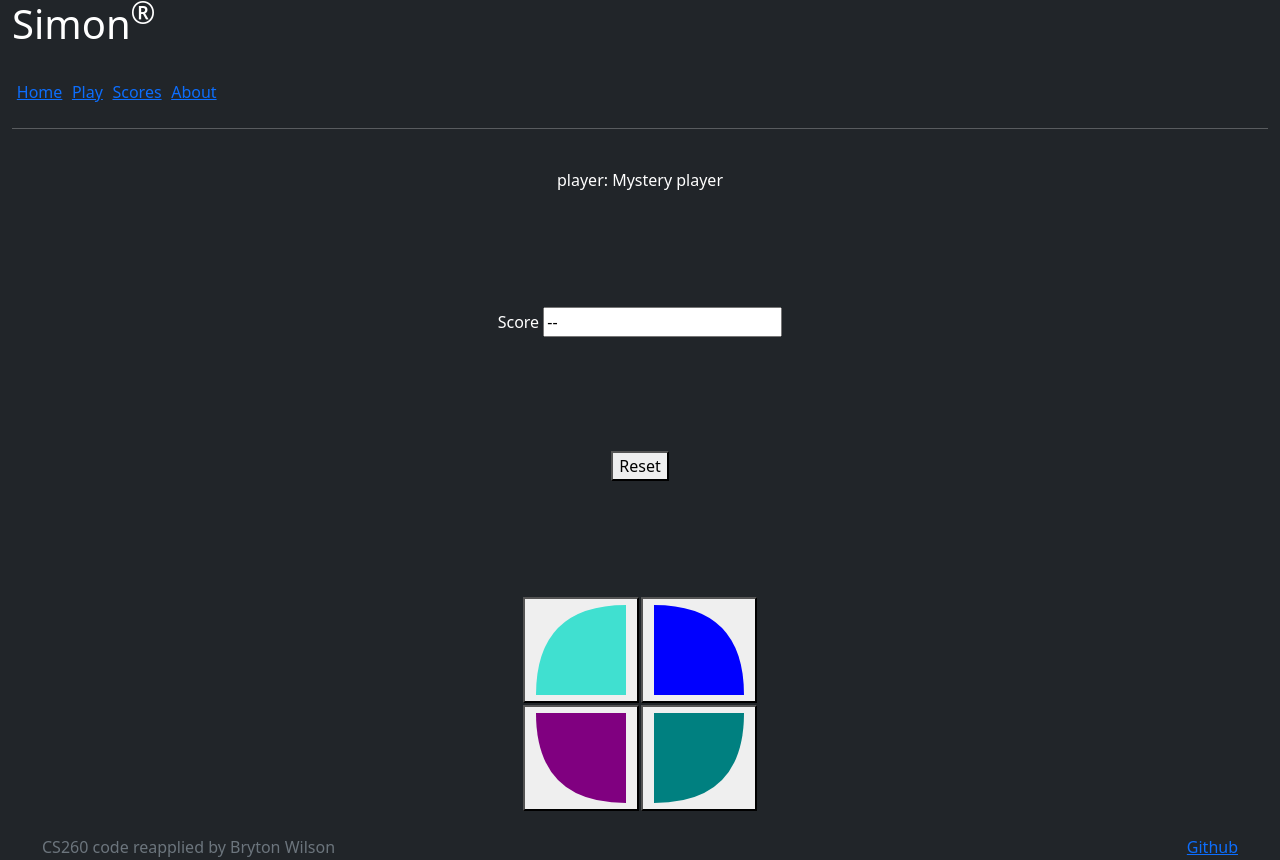
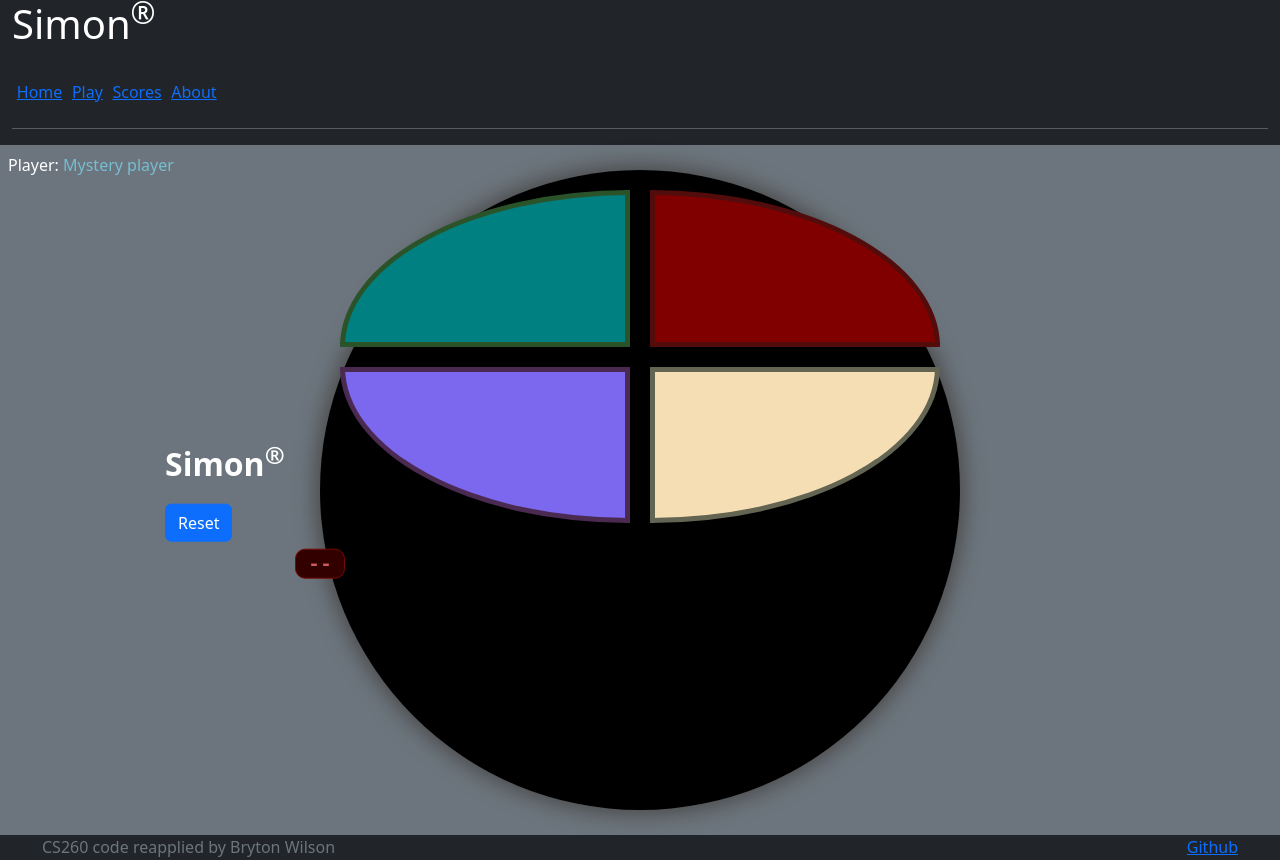
Before and after one commit to BrtWilson/simon, a plain HTML site: page play.html in a window 1280 px wide. Drawn offline with nearby package versions, Linux system fonts and the light colour scheme.

Commit message:
css play flawed/incomplete?

```diff
--- a/main.css
+++ b/main.css
@@ -43,12 +43,6 @@
     float: right;
 }
 
-.center {
-    top: 50%;
-    left: 50%;
-    transform: translateX(-50%) translateX(-50%);
-}
-
 #home_div {
     padding: 50px 50px 50px 50px;
     border-radius: 70px;
@@ -57,3 +51,114 @@
 #about_div {
     max-width: 700px;
 }
+
+.center {
+    top: 50%;
+    left: 50%;
+    transform: translateX(-50%) translateY(-50%);
+}
+
+.players {
+    flex: 1;
+    width: 100%;
+    padding: 0.5em;
+}
+
+.player-name {
+    color: rgb(118, 190, 210);
+}
+
+.game {
+    background-color: rgb(0, 0, 0);
+    border-radius: 50%;
+    box-shadow: 0 0 20px 5px rgb(75, 75, 75);
+    width: 80vw;
+    height: 80vw;
+    position: absolute;
+    min-width: 350px;
+    min-height: 350px;
+    max-width: min(80vmin, 1000px);
+    max-height: min(80vmin, 1000px);
+}
+
+.button-container {
+    width: 100%;
+    height: 100%;
+    display: grid;
+    grid-template-columns: 1fr 1fr;
+    gap: 20px;
+}
+
+.button-top-left {
+    border-radius: 100% 0 0 0;
+    margin: 20px 0 0 20px;
+    background-color: teal;
+    border: thick solid rgb(43, 83, 42);
+}
+
+.button-top-right {
+    border-radius: 0 100% 0 0;
+    margin: 20px 20px 0 0;
+    background-color: maroon;
+    border: thick solid rgb(83, 12, 12);
+}
+
+.button-bottom-left {
+    border-radius: 0 0 0 100%;
+    margin: 0 0 20px 20px;
+    background-color: mediumslateblue;
+    border: thick solid rgb(75, 42, 82);
+}
+
+.button-bottom-right {
+    border-radius: 0 0 100% 0;
+    margin: 0 20px 20px 0;
+    background-color: wheat;
+    border: thick solid rgb(100, 100, 83);
+}
+
+controls {
+    position: absolute;
+    border-radius:  50%;
+    width: 200px;
+    height: 200px;
+    background-color: black;
+    padding: 2em;
+    display: flex;
+    align-items: center;
+    justify-content: space-around;
+    flex-direction: column;
+}
+
+.game-name {
+    font-size: 2em;
+    font-weight: bold;
+    margin-bottom: 0.5em;
+}
+
+.score {
+    position: absolute;
+    text-align: center;
+    font-size: 20px;
+    font-family: monospace;
+    font-weight: bold;
+    color: indianred;
+    cursor: default;
+    width: 50px;
+    height: 30px;
+    border-radius: 10px;
+    border: solid thin rgb(117, 10, 10);
+    background-color: #300;
+}
+
+@media (max-height: 600px) {
+    header {
+      display: none;
+    }
+    footer {
+      display: none;
+    }
+    main {
+      flex: 1 100vh;
+    }
+  }
--- a/play.html
+++ b/play.html
@@ -1,8 +1,9 @@
 <!DOCTYPE html>
-<html lang=""en">
+<html lang="en">
     <head>
         <meta charset="UTF-8" />
         <meta name="viewport" content=""width=device-width, initial-scale=1.0" />
+        <title>Play</title>
         <link rel="stylesheet" href="main.css" />
         <!-- Include bootstrap CSS framework -->
         <link
@@ -11,7 +12,6 @@
           integrity="sha384-Zenh87qX5JnK2Jl0vWa8Ck2rdkQ2Bzep5IDxbcnCeuOxjzrPF/et3URy9Bv1WTRi"
           crossorigin="anonymous"
         />
-        <title>Play</title>
     </head>
     <body class="bg-dark text-white">
         <header class="container-fluid">
@@ -29,84 +29,24 @@
             <hr />
         </header>
 
-        <main>
+        <main class="bg-secondary">
             <div class="players">
-                player:
+                Player:
                 <span class="player-name">Mystery player</span>
             </div>
-
-            <br />
-
-            <div>
-                <label for=""count">Score</label>
-                <input type="text" id="count" value="--" readonly />
+            <div class="game">
+                <div class="button-container">
+                    <button class="button-top-left"></button>
+                    <button class="button-top-right"></button>
+                    <button class="button-bottom-left"></button>
+                    <button class="button-bottom-right"></button>
+                    <div class="controls center">
+                        <div class="game-name">Simon<sup>&reg;</sup></div>
+                        <div class="score center">--</div>
+                        <button class="btn btn-primary">Reset</button>
+                    </div>
+                </div>
             </div>
-
-            <br />
-
-            <div>
-                <button>Reset</button>
-            </div>
-
-            <br />
-
-            <div>
-                <table>
-                    <tr>
-                        <td>
-                            <button>
-                                <svg
-                                    aria-hidden="true"
-                                    viewBox="0 0 100 100"
-                                    height="100"
-                                    width="100"
-                                >
-                                    <path d="M 95,5 95,95 5,95 Q 5,5 95,5" fill="turquoise" />
-                                </svg>
-                            </button>
-                        </td>
-                        <td>
-                            <button>
-                                <svg
-                                    aria-hidden="true"
-                                    viewBox="0 0 100 100"
-                                    height="100"
-                                    width="100"
-                                >
-                                    <path d="M5,5 5,95 95,95 Q 95,5 5,5" fill="blue" />
-                                </svg>
-                            </button>
-                        </td>
-                    </tr>
-                    <tr>
-                        <td>
-                            <button>
-                                <svg
-                                    aria-hidden="true"
-                                    viewBox="0 0 100 100"
-                                    height="100"
-                                    width="100"
-                                >
-                                    <path d="M5,5 95,5 95,95 Q 5,95 5,5" fill="purple" />
-                                </svg>
-                            </button>
-                        </td>
-                        <td>
-                            <button>
-                                <svg
-                                    aria-hidden="true"
-                                    viewBox="0 0 100 100"
-                                    height="100"
-                                    width="100"
-                                >
-                                    <path d="M95,5 5,5 5,95 Q 95,95 95,5" fill="teal" />
-                                </svg>
-                            </button>
-                        </td>
-                    </tr>
-                </table>
-            </div>
-
         </main>
 
         <footer class="bg-dark text-light text-muted">
```
